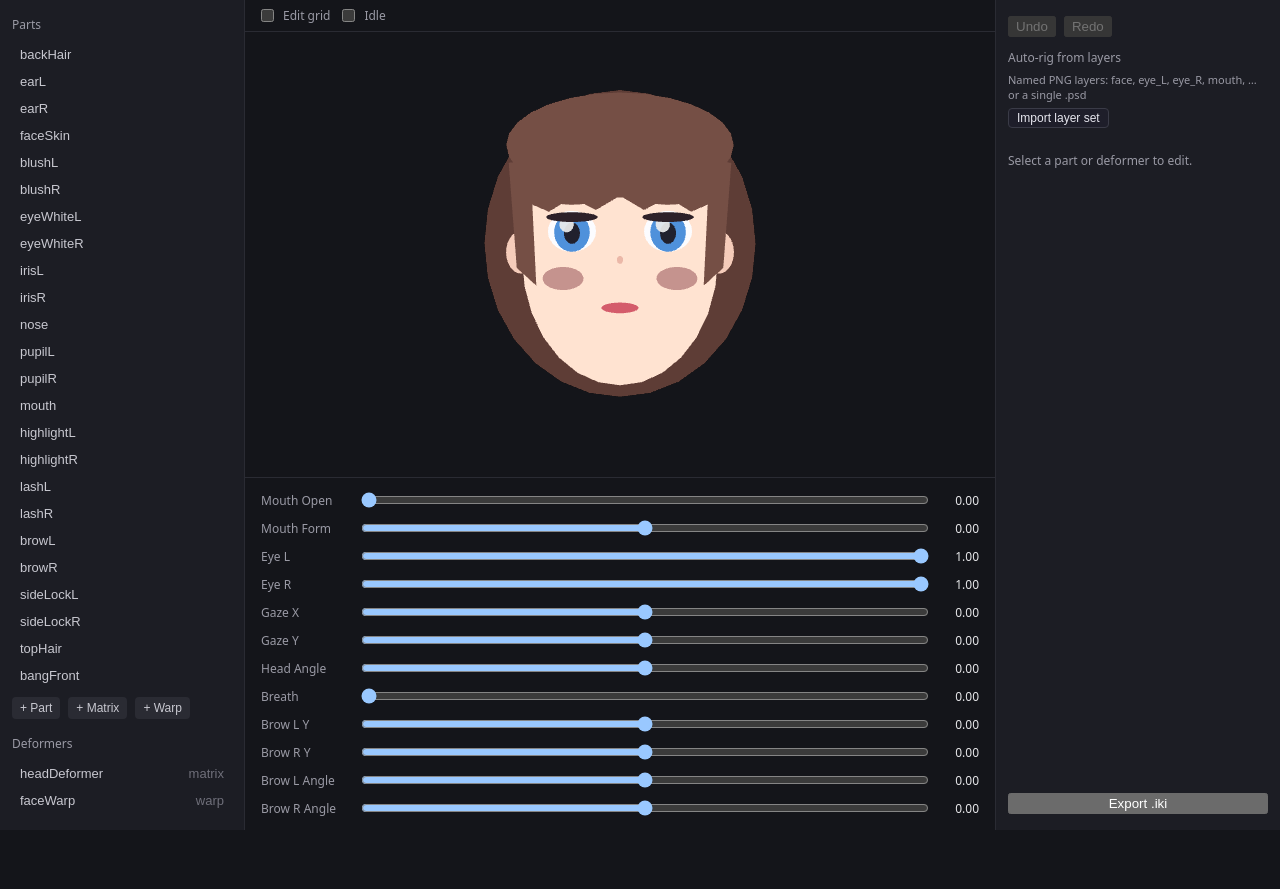
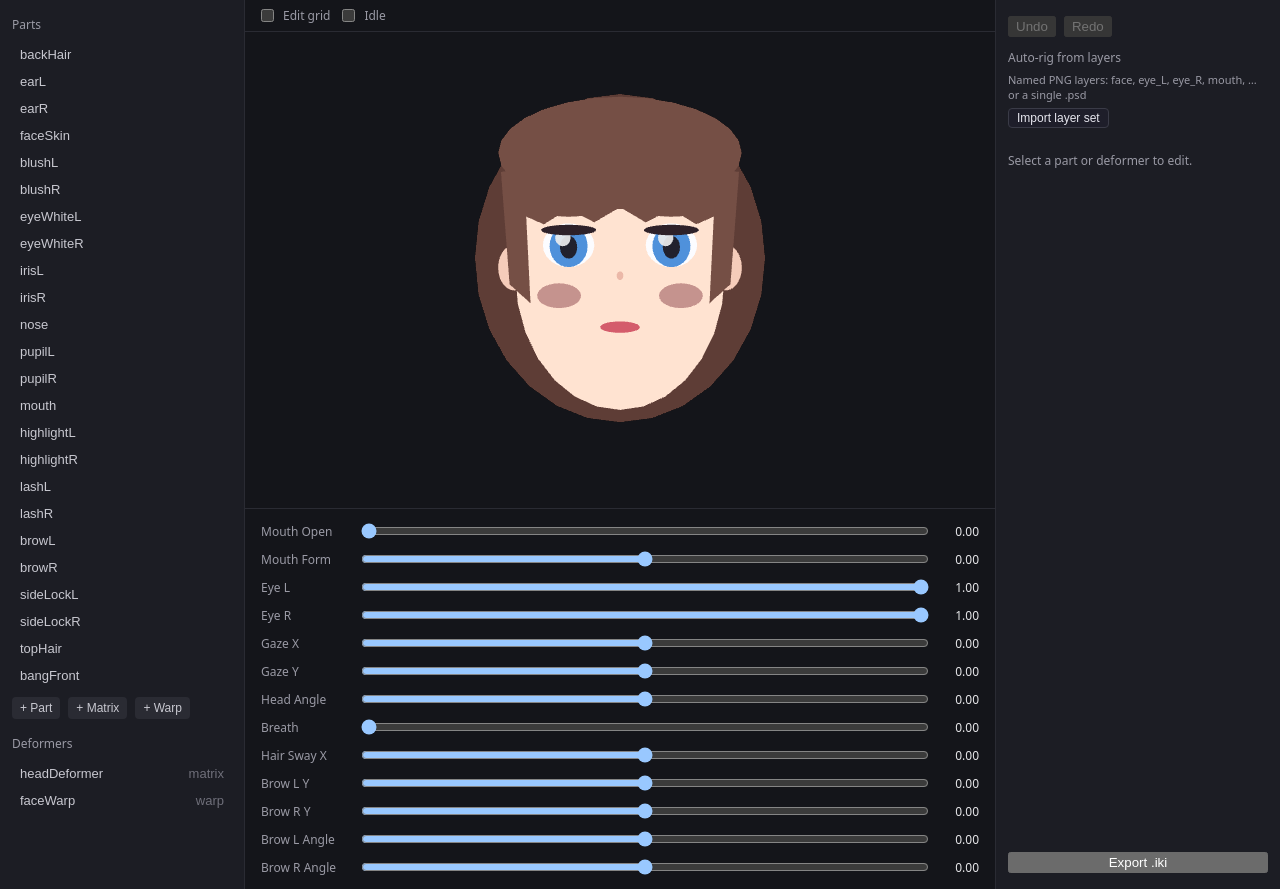
Before and after one commit to zeikar/iki, a React (Vite) app in the folder examples/editor/: page / in a window 1280 px wide. Before the commit the page ends 830 px from the top, so only its background shows below. Built offline with nearby package versions, Linux system fonts and the light colour scheme.

Commit message:
feat(editor): add ParamHairSwayX sway binding + physics rig to the editor sample model

```diff
--- a/examples/editor/src/sample-model.ts
+++ b/examples/editor/src/sample-model.ts
@@ -230,6 +230,7 @@ function hair(
   x: number,
   y: number,
   mesh: IkiMesh,
+  bindings?: IkiBinding[],
 ): IkiPart {
   return {
     id,
@@ -240,8 +241,16 @@ function hair(
     transform: { x, y },
     deformer: "headDeformer",
     mesh,
+    ...(bindings ? { bindings } : {}),
   };
 }
+
+// ParamHairSwayX (driven by the PhysicsMotion spring) rotates/translates the
+// side locks so they lag + overshoot the head turn. Both locks sway together.
+const hairSwayBindings: IkiBinding[] = [
+  { parameter: "ParamHairSwayX", channel: "rotate", from: -8, to: 8 },
+  { parameter: "ParamHairSwayX", channel: "translateX", from: -10, to: 10 },
+];
 
 // Eye meshes are shared between each part and its fold warp: the warp's per-vertex
 // offsets must line up with the part's own mesh vertices.
@@ -310,6 +319,14 @@ export const sampleModel: IkiModel = {
       name: "Breath",
       min: 0,
       max: 1,
+      default: 0,
+    },
+    {
+      // Driven by the PhysicsMotion spring (not the host directly); raw id.
+      id: "ParamHairSwayX",
+      name: "Hair Sway X",
+      min: -20,
+      max: 20,
       default: 0,
     },
     {
@@ -559,6 +576,7 @@ export const sampleModel: IkiModel = {
         [-188, -70],
         [-232, -30],
       ]),
+      hairSwayBindings,
     ),
     hair(
       "sideLockR",
@@ -572,6 +590,19 @@ export const sampleModel: IkiModel = {
         [232, -30],
         [188, -70],
       ]),
+      hairSwayBindings,
     ),
   ],
+  // Secondary motion: a spring lags ParamAngleX onto ParamHairSwayX so the side
+  // locks sway behind the head turn (constants are SECONDS-based, underdamped).
+  physics: [
+    {
+      id: "hairSway",
+      input: { parameter: StandardParameter.AngleX, weight: 1 },
+      output: { parameter: "ParamHairSwayX", scale: -10 },
+      mass: 1,
+      stiffness: 80,
+      damping: 10,
+    },
+  ],
 };
```
